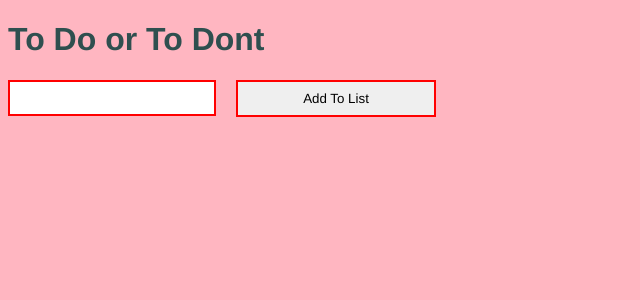
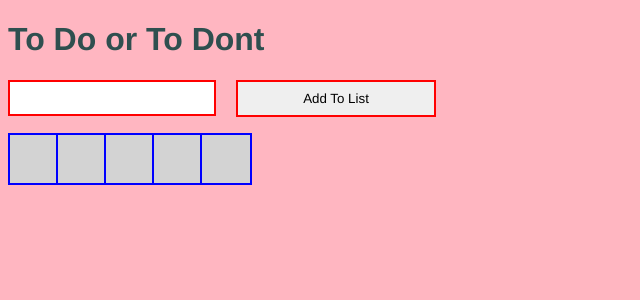
Before and after one commit to ccloops/todont, a React app: page / in a window 1280 px wide. Shown: the top 300 px of the page, without its empty margins (0-640 px from the left). Built offline with nearby package versions, Linux system fonts and the light colour scheme.

Commit message:
adding a star rating component

```diff
--- a/package.json
+++ b/package.json
@@ -22,7 +22,9 @@
     "url": "https://github.com/ccloops/todont/issues"
   },
   "homepage": "https://github.com/ccloops/todont#readme",
-  "dependencies": {},
+  "dependencies": {
+    "styled-components": "^3.3.3"
+  },
   "devDependencies": {
     "babel-core": "^6.26.3",
     "babel-eslint": "^8.2.6",
--- a/src/components/App.js
+++ b/src/components/App.js
@@ -4,6 +4,7 @@ import ReactDOM from 'react-dom';
 import TextInput from './TextInput';
 import List from './List';
 import Submit from './Submit';
+import StarRating from './Stars';
 
 export default class App extends Component {
   constructor(props) {
@@ -60,6 +61,7 @@ export default class App extends Component {
         <TextInput onChange={handleInputChange} value={inputValue}/>
         <Submit onSubmit={handleItemCreation}/>
         <List items={todos} />
+        <StarRating/>
       </Fragment>
     );
   }
--- /dev/null
+++ b/src/components/Stars.js
@@ -0,0 +1,53 @@
+import React, { Component } from 'react';
+import PropTypes from 'prop-types';
+import styled from 'styled-components';
+
+const StarContainer = styled.ul`
+  height: 3em;
+  width: 15em;
+  border: 2px solid black;
+  list-style: none;
+  padding: 0;
+`;
+
+const Star = styled.li`
+  background-color: lightGray;
+  height: 3em;
+  width: 3em;
+  display: inline-block;
+  outline: 2px solid blue;
+`;
+
+export default class StarRating extends Component {
+  constructor(props) {
+    super(props);
+    this.state = { rating: null };
+
+    this.handleStarHover = this.handleStarHover.bind(this);
+  }
+
+  handleStarHover(index) {
+    this.setState({ rating: index + 1 });
+  }
+
+  render() {
+    const {
+      handleStarHover,
+    } = this;
+
+    return (
+      <StarContainer>
+
+        {new Array(5).fill(null).map((item, index) => (
+          <Star
+            key={`todo-item-${index}`}
+            index={index}
+            onMouseOver={handleStarHover}
+          >
+            {item}
+          </Star>)
+        )}
+      </StarContainer>
+    );
+  }
+}
--- a/src/main.js
+++ b/src/main.js
@@ -1,4 +1,4 @@
-import React, {Component, Fragment} from 'react';
+import React, {Component} from 'react';
 import ReactDOM from 'react-dom';
 
 import './main.scss';
@@ -8,9 +8,7 @@ import App from './components/app.js';
 class Main extends Component {
   render() {
     return (
-      <Fragment>
-        <App/>
-      </Fragment>
+      <App/>
     );
   }
 }
```
Also changed, not shown: 1 other file (tests, documents, lock files or other folders).
